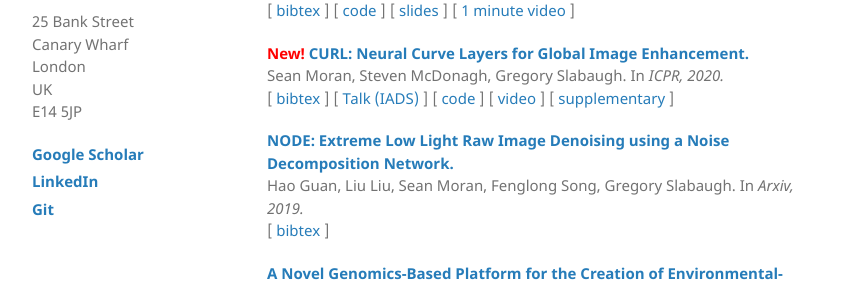
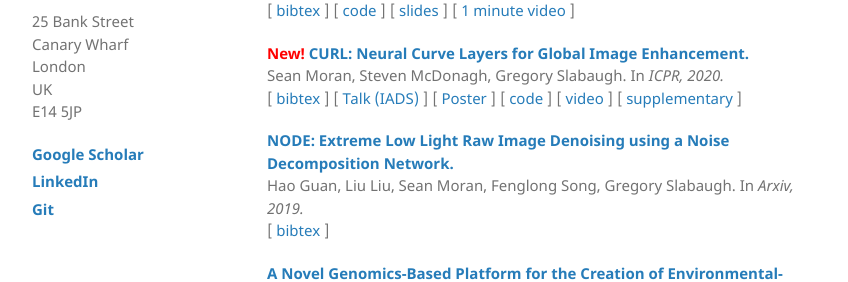
Before and after one commit to sjmoran/sjmoran.github.io, a Jekyll site: the page built from index.html, in a window 1280 px wide and 900 px high, scrolled down 758 px. Shown: the part 172-454 px from the top of the window, without its empty margins (26-874 px from the left). Built offline with Jekyll 4.4.1, drawn with Linux system fonts in a browser that asks for light colours.

Commit message:
Update index.html

```diff
--- a/index.html
+++ b/index.html
@@ -36,7 +36,7 @@
 
 <p><strong><span style='color:red'>New! </span><a target="_blank" href="https://arxiv.org/abs/1911.13175">CURL: Neural Curve Layers for Global Image Enhancement.</a></strong><br />
 Sean Moran, Steven McDonagh, Gregory Slabaugh. In <em>ICPR, 2020.</em><br />
-[ <a target="_blank" href="./bib/curl.bib">bibtex</a> ] [ <a target="_blank" href="./pdfs/IADSNov2020_CURL.pdf">Talk (IADS)</a> ] [ <a href="https://github.com/sjmoran/neural_curve_layers">code</a> ] [ <a href="https://youtu.be/66FnRfDR_Oo">video</a> ] [ <a target="_blank" href="./pdfs/CURL_arxiv_supplementary.pdf">supplementary</a> ]</p>
+[ <a target="_blank" href="./bib/curl.bib">bibtex</a> ] [ <a target="_blank" href="./pdfs/IADSNov2020_CURL.pdf">Talk (IADS)</a> ] [ <a target="_blank" href="./pdfs/CURL_ICPR_POSTER.pdf">Poster</a> ] [ <a href="https://github.com/sjmoran/neural_curve_layers">code</a> ] [ <a href="https://youtu.be/66FnRfDR_Oo">video</a> ] [ <a target="_blank" href="./pdfs/CURL_arxiv_supplementary.pdf">supplementary</a> ]</p>
 
 <p><strong><a target="_blank" href="https://arxiv.org/abs/1909.05249">NODE: Extreme Low Light Raw Image Denoising using a Noise Decomposition Network.</a></strong><br />
 Hao Guan, Liu Liu, Sean Moran, Fenglong Song, Gregory Slabaugh. In <em>Arxiv, 2019.</em><br />
```
